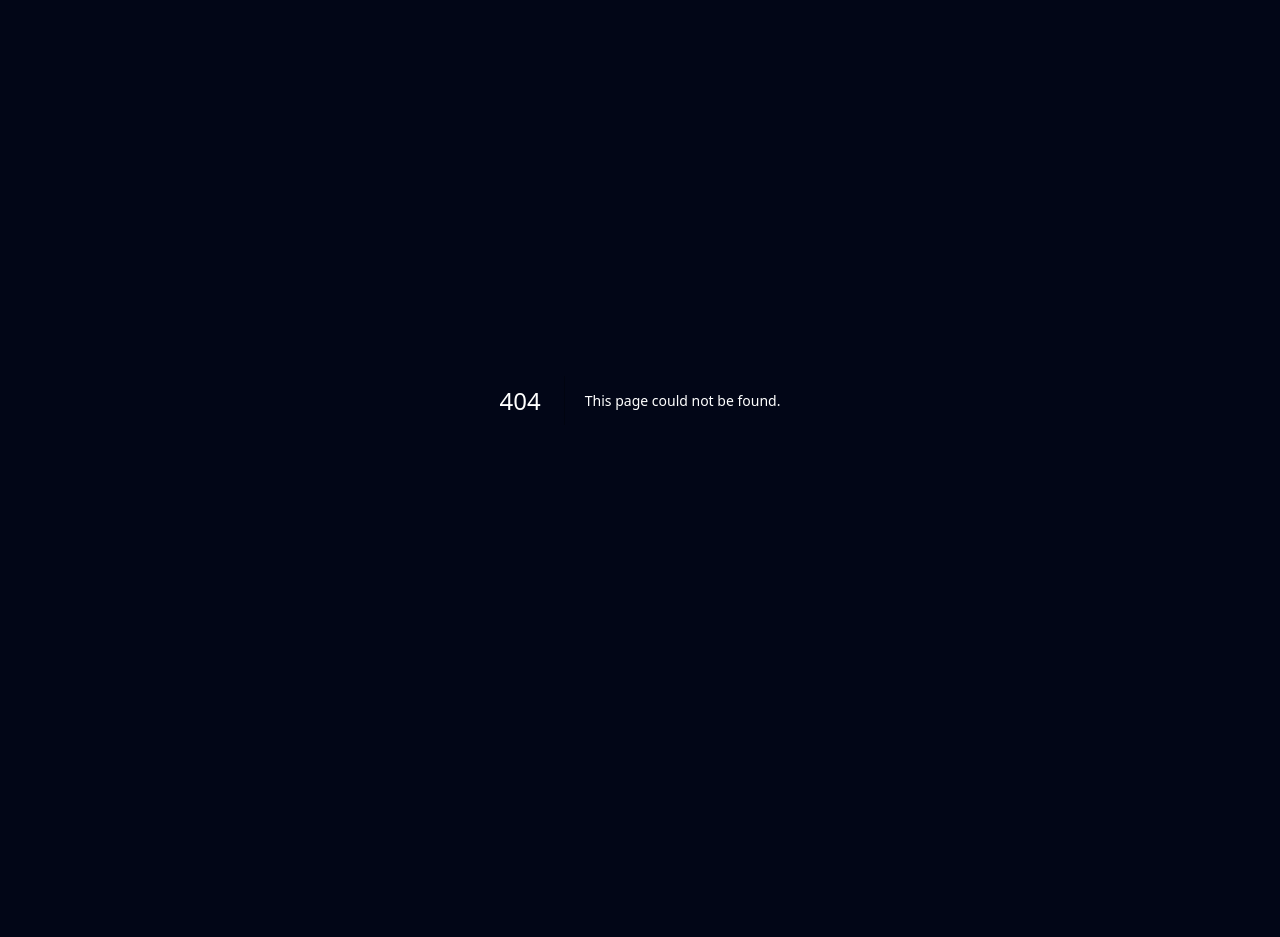
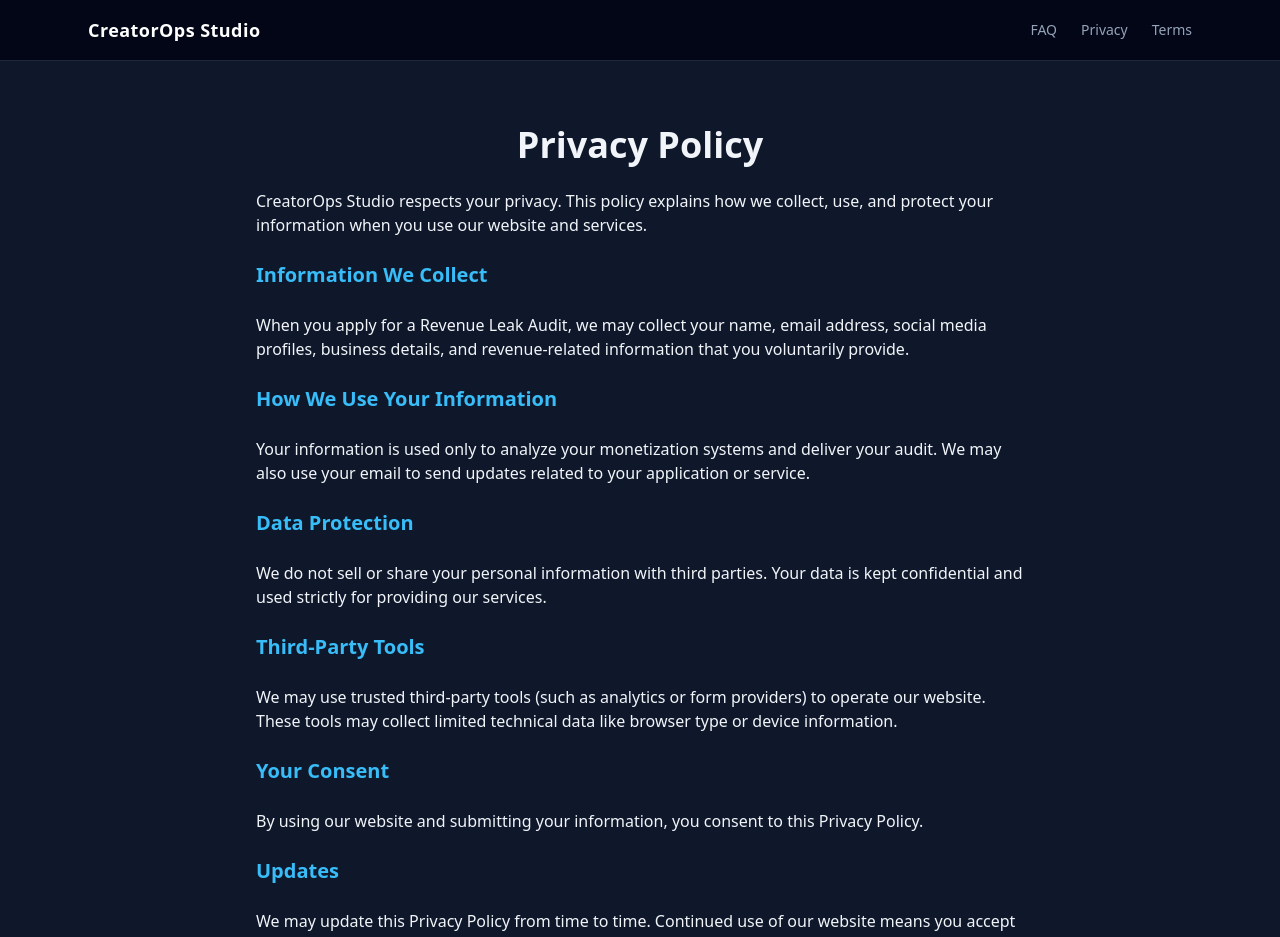
Before and after one commit to itsmenihal900-ctrl/leakops, a Next.js app: page /privacy in a window 1280 px wide. Before the commit this address had no page. Shown: the top 937 px of the page. Before the commit the page ends 800 px from the top, so only its background shows below. Built offline with nearby package versions, Linux system fonts and the light colour scheme.

Commit message:
Added FAQ, Privacy policy, terms pages and top navigation

```diff
--- /dev/null
+++ b/app/faq/page.tsx
@@ -0,0 +1,58 @@
+export default function FAQPage() {
+  return (
+    <main className="min-h-screen bg-slate-900 text-slate-100 px-6 py-16">
+      <div className="max-w-3xl mx-auto">
+        <h1 className="text-4xl font-bold mb-10 text-center">Frequently Asked Questions</h1>
+
+        <div className="space-y-6">
+
+          <div className="bg-slate-800 p-6 rounded-xl">
+            <h3 className="text-xl font-semibold text-sky-400">Who is this audit for?</h3>
+            <p>This audit is for creators already making consistent revenue who want to find hidden leaks and missed monetization opportunities.</p>
+          </div>
+
+          <div className="bg-slate-800 p-6 rounded-xl">
+            <h3 className="text-xl font-semibold text-sky-400">Who is this NOT for?</h3>
+            <p>This is not for beginners who haven’t started monetizing yet. You need an existing offer or revenue system.</p>
+          </div>
+
+          <div className="bg-slate-800 p-6 rounded-xl">
+            <h3 className="text-xl font-semibold text-sky-400">What do you analyze in the Revenue Leak Audit?</h3>
+            <p>We review your offers, pricing, funnels, landing pages, audience monetization gaps, and backend revenue opportunities.</p>
+          </div>
+
+          <div className="bg-slate-800 p-6 rounded-xl">
+            <h3 className="text-xl font-semibold text-sky-400">Do you need account access?</h3>
+            <p>No passwords are required. We use the information you provide and publicly available assets.</p>
+          </div>
+
+          <div className="bg-slate-800 p-6 rounded-xl">
+            <h3 className="text-xl font-semibold text-sky-400">Will you implement the fixes?</h3>
+            <p>No. This is a strategic audit. Implementation is separate.</p>
+          </div>
+
+          <div className="bg-slate-800 p-6 rounded-xl">
+            <h3 className="text-xl font-semibold text-sky-400">How will I receive the audit?</h3>
+            <p>You’ll receive a detailed video breakdown with clear action steps.</p>
+          </div>
+
+          <div className="bg-slate-800 p-6 rounded-xl">
+            <h3 className="text-xl font-semibold text-sky-400">How long does it take?</h3>
+            <p>Delivery is within 3–5 business days after approval. Limited spots each week.</p>
+          </div>
+
+          <div className="bg-slate-800 p-6 rounded-xl">
+            <h3 className="text-xl font-semibold text-sky-400">Do you guarantee results?</h3>
+            <p>No revenue guarantees. Results depend on implementation.</p>
+          </div>
+
+          <div className="bg-slate-800 p-6 rounded-xl">
+            <h3 className="text-xl font-semibold text-sky-400">Why is it $59 right now?</h3>
+            <p>This is an early launch price while we build case studies. Price will increase later.</p>
+          </div>
+
+        </div>
+      </div>
+    </main>
+  );
+}
--- a/app/layout.tsx
+++ b/app/layout.tsx
@@ -4,18 +4,13 @@
 export const metadata = {
   title: "CreatorOps Studio — Revenue Leak Audit for Creators",
   description:
-    "Find exactly where leads, sales, and money are leaking — and what to fix first. A deep diagnostic audit for serious creators.",
-
+    "Find exactly where leads, sales, and money are leaking — and what to fix first.",
   icons: {
     icon: "/favicon.ico",
     shortcut: "/favicon.ico",
     apple: "/favicon.ico",
   },
-
   openGraph: {
-    title: "Find Where Your Creator Revenue Is Leaking",
-    description:
-      "A deep diagnostic audit that shows creators exactly where money is slipping — and what to fix first.",
     url: "https://creatorops.studio",
     siteName: "CreatorOps Studio",
     images: [
@@ -28,7 +23,6 @@
     ],
     type: "website",
   },
-
   twitter: {
     card: "summary_large_image",
     title: "Revenue Leak Audit for Creators",
@@ -41,8 +35,30 @@
 export default function RootLayout({ children }: { children: ReactNode }) {
   return (
     <html lang="en">
-      <body className="bg-slate-950 text-white min-h-screen">
+      <body className="bg-slate-950 text-white">
+
+        {/* 🔝 Top Navigation */}
+        <header className="w-full border-b border-slate-800">
+          <div className="max-w-6xl mx-auto px-6 py-4 flex justify-between items-center">
+
+            {/* Brand */}
+            <a href="/" className="text-lg font-semibold tracking-wide">
+              CreatorOps Studio
+            </a>
+
+            {/* Right Side Links */}
+            <nav className="flex gap-6 text-sm text-slate-400">
+              <a href="/faq" className="hover:text-white transition">FAQ</a>
+              <a href="/privacy" className="hover:text-white transition">Privacy</a>
+              <a href="/terms" className="hover:text-white transition">Terms</a>
+            </nav>
+
+          </div>
+        </header>
+
+        {/* Page Content */}
         {children}
+
       </body>
     </html>
   );
--- /dev/null
+++ b/app/privacy/page.tsx
@@ -0,0 +1,57 @@
+export default function PrivacyPolicy() {
+  return (
+    <main className="min-h-screen bg-slate-900 text-slate-100 px-6 py-16">
+      <div className="max-w-3xl mx-auto space-y-6">
+        <h1 className="text-4xl font-bold mb-6 text-center">Privacy Policy</h1>
+
+        <p>
+          CreatorOps Studio respects your privacy. This policy explains how we collect, use,
+          and protect your information when you use our website and services.
+        </p>
+
+        <h2 className="text-xl font-semibold text-sky-400">Information We Collect</h2>
+        <p>
+          When you apply for a Revenue Leak Audit, we may collect your name, email address,
+          social media profiles, business details, and revenue-related information that you
+          voluntarily provide.
+        </p>
+
+        <h2 className="text-xl font-semibold text-sky-400">How We Use Your Information</h2>
+        <p>
+          Your information is used only to analyze your monetization systems and deliver your
+          audit. We may also use your email to send updates related to your application or
+          service.
+        </p>
+
+        <h2 className="text-xl font-semibold text-sky-400">Data Protection</h2>
+        <p>
+          We do not sell or share your personal information with third parties. Your data is
+          kept confidential and used strictly for providing our services.
+        </p>
+
+        <h2 className="text-xl font-semibold text-sky-400">Third-Party Tools</h2>
+        <p>
+          We may use trusted third-party tools (such as analytics or form providers) to
+          operate our website. These tools may collect limited technical data like browser
+          type or device information.
+        </p>
+
+        <h2 className="text-xl font-semibold text-sky-400">Your Consent</h2>
+        <p>
+          By using our website and submitting your information, you consent to this Privacy
+          Policy.
+        </p>
+
+        <h2 className="text-xl font-semibold text-sky-400">Updates</h2>
+        <p>
+          We may update this Privacy Policy from time to time. Continued use of our website
+          means you accept any changes.
+        </p>
+
+        <p className="text-sm text-slate-400 pt-6">
+          Last updated: {new Date().getFullYear()}
+        </p>
+      </div>
+    </main>
+  );
+}
--- /dev/null
+++ b/app/terms/page.tsx
@@ -0,0 +1,55 @@
+export default function TermsPage() {
+  return (
+    <main className="min-h-screen bg-slate-900 text-slate-100 px-6 py-16">
+      <div className="max-w-3xl mx-auto space-y-6">
+        <h1 className="text-4xl font-bold mb-6 text-center">Terms & Conditions</h1>
+
+        <p>
+          By purchasing or applying for services from CreatorOps Studio, you agree
+          to the following terms and conditions.
+        </p>
+
+        <h2 className="text-xl font-semibold text-sky-400">Service Nature</h2>
+        <p>
+          The Revenue Leak Audit is a strategic analysis service. We provide insights,
+          recommendations, and observations about your monetization systems. We do not
+          implement changes on your behalf.
+        </p>
+
+        <h2 className="text-xl font-semibold text-sky-400">No Guarantees</h2>
+        <p>
+          We do not guarantee specific revenue results. Your outcomes depend on how
+          effectively you implement the recommendations provided in the audit.
+        </p>
+
+        <h2 className="text-xl font-semibold text-sky-400">Payments & Refunds</h2>
+        <p>
+          All payments are final. Due to the digital and consulting nature of the
+          service, refunds are not provided once the audit process has started.
+        </p>
+
+        <h2 className="text-xl font-semibold text-sky-400">Client Responsibility</h2>
+        <p>
+          You are responsible for the accuracy of the information you provide. CreatorOps
+          Studio is not liable for decisions made based on incomplete or incorrect data.
+        </p>
+
+        <h2 className="text-xl font-semibold text-sky-400">Limitation of Liability</h2>
+        <p>
+          CreatorOps Studio is not responsible for business losses, revenue decline,
+          or performance issues resulting from the use or misuse of our recommendations.
+        </p>
+
+        <h2 className="text-xl font-semibold text-sky-400">Updates</h2>
+        <p>
+          We may update these terms at any time. Continued use of our services indicates
+          acceptance of the latest version.
+        </p>
+
+        <p className="text-sm text-slate-400 pt-6">
+          Last updated: {new Date().getFullYear()}
+        </p>
+      </div>
+    </main>
+  );
+}
--- /dev/null
+++ b/app/thank-you/page.tsx
@@ -0,0 +1,18 @@
+export default function ThankYou() {
+  return (
+    <main className="min-h-screen bg-slate-950 text-white flex items-center justify-center px-6">
+      <div className="max-w-2xl text-center">
+        <h1 className="text-4xl font-bold mb-6">
+          Application Received ✅
+        </h1>
+        <p className="text-slate-300 text-lg mb-6">
+          We’ve received your Revenue Leak Audit request.
+          Our team reviews every application manually.
+        </p>
+        <p className="text-slate-400">
+          If approved, you’ll receive next steps via email within 24 hours.
+        </p>
+      </div>
+    </main>
+  )
+}
```
